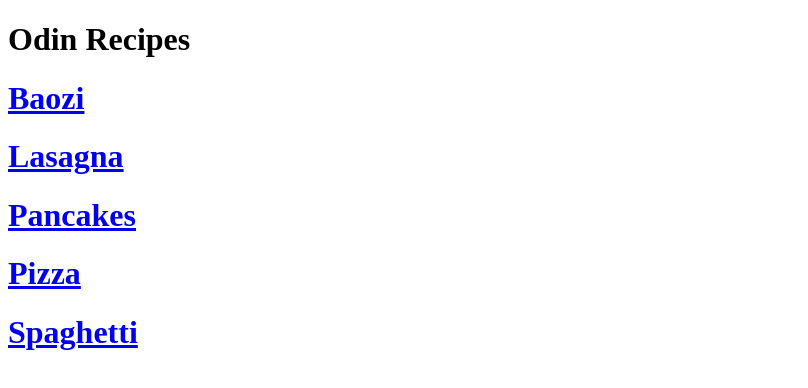
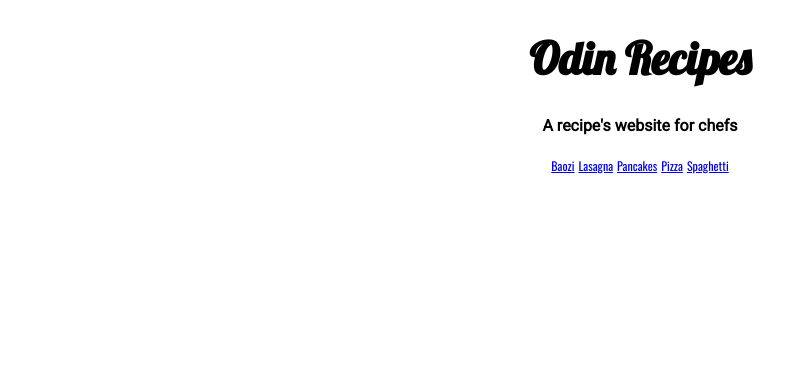
Before and after one commit to archicloud/odin-recipes, a plain HTML site: page index.html in a window 1280 px wide. Shown: the whole page, without its empty margins (0-808 px from the left). Drawn offline with nearby package versions, Linux system fonts and the light colour scheme.

Commit message:
Add initial CSS link connector and initial styling

```diff
--- a/index.html
+++ b/index.html
@@ -5,13 +5,29 @@
     <meta http-equiv="X-UA-Compatible" content="IE=edge">
     <meta name="viewport" content="width=device-width, initial-scale=1.0">
     <title>Document</title>
+    <link rel="preconnect" href="https://fonts.googleapis.com">
+    <link rel="preconnect" href="https://fonts.gstatic.com" crossorigin>
+    <link href="https://fonts.googleapis.com/css2?family=Lobster&family=Lora&family=Oswald:wght@300;400&family=Roboto:wght@100;400&display=swap" rel="stylesheet">
+    <link rel="stylesheet" href="styles.css">
 </head>
 <body>
-    <h1>Odin Recipes</h1>
-    <h1><a href="/recipes/baozi.html">Baozi</a></h1>
-    <h1><a href="/recipes/lasagna.html">Lasagna</a></h1>
-    <h1><a href="/recipes/pancakes.html">Pancakes</a></h1>
-    <h1><a href="/recipes/Pizza.html">Pizza</a></h1>
-    <h1><a href="/recipes/spaghetti.html">Spaghetti</a></h1>
+    <div class="top-container">
+        <h1 class="Header">Odin Recipes</h1>
+        <h4> A recipe's website for chefs</h4>
+    </div>
+
+    <div class="middle-container">
+        <a class="recipe-link" href="/recipes/baozi.html">Baozi</a></h1>
+        <a class="recipe-link" href="/recipes/lasagna.html">Lasagna</a></h1>
+        <a class="recipe-link" href="/recipes/pancakes.html">Pancakes</a></h1>
+        <a class="recipe-link" href="/recipes/Pizza.html">Pizza</a></h1>
+        <a class="recipe-link" href="/recipes/spaghetti.html">Spaghetti</a></h1>
+    </div>
+
+    <div class="bottom-container">
+
+    </div>
+
+
 </body>
 </html>
--- /dev/null
+++ b/styles.css
@@ -0,0 +1,19 @@
+.Header {
+    font-family: 'Lobster', cursive;
+    font-size: 45px;
+}
+
+h4 {
+    font-family: 'Roboto'
+}
+
+.recipe-link {
+    font-size: 12px;
+    font-family: 'Oswald', sans-serif;
+}
+
+.top-container,
+.middle-container,
+.bottom-container {
+    text-align: center;
+}
```
